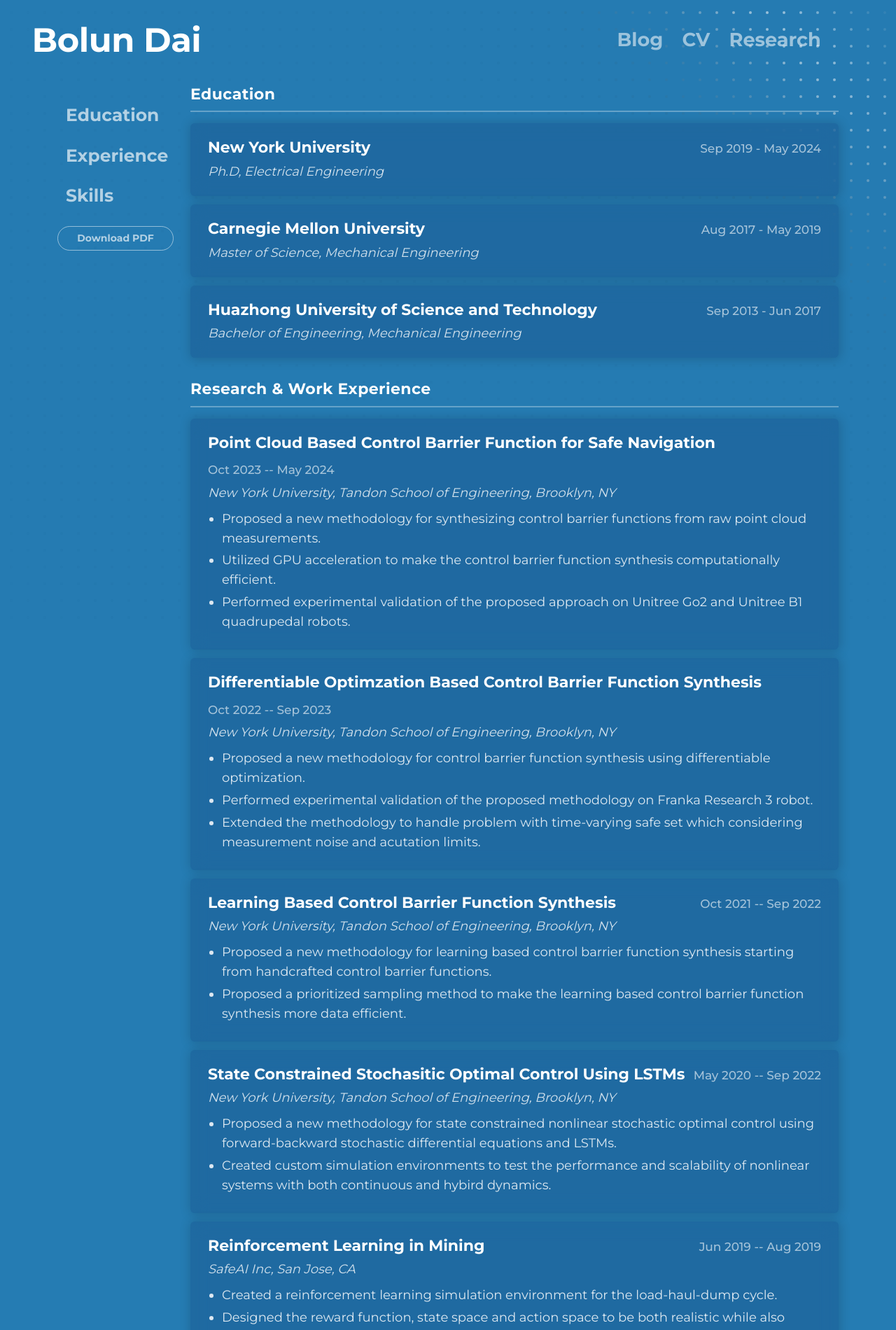
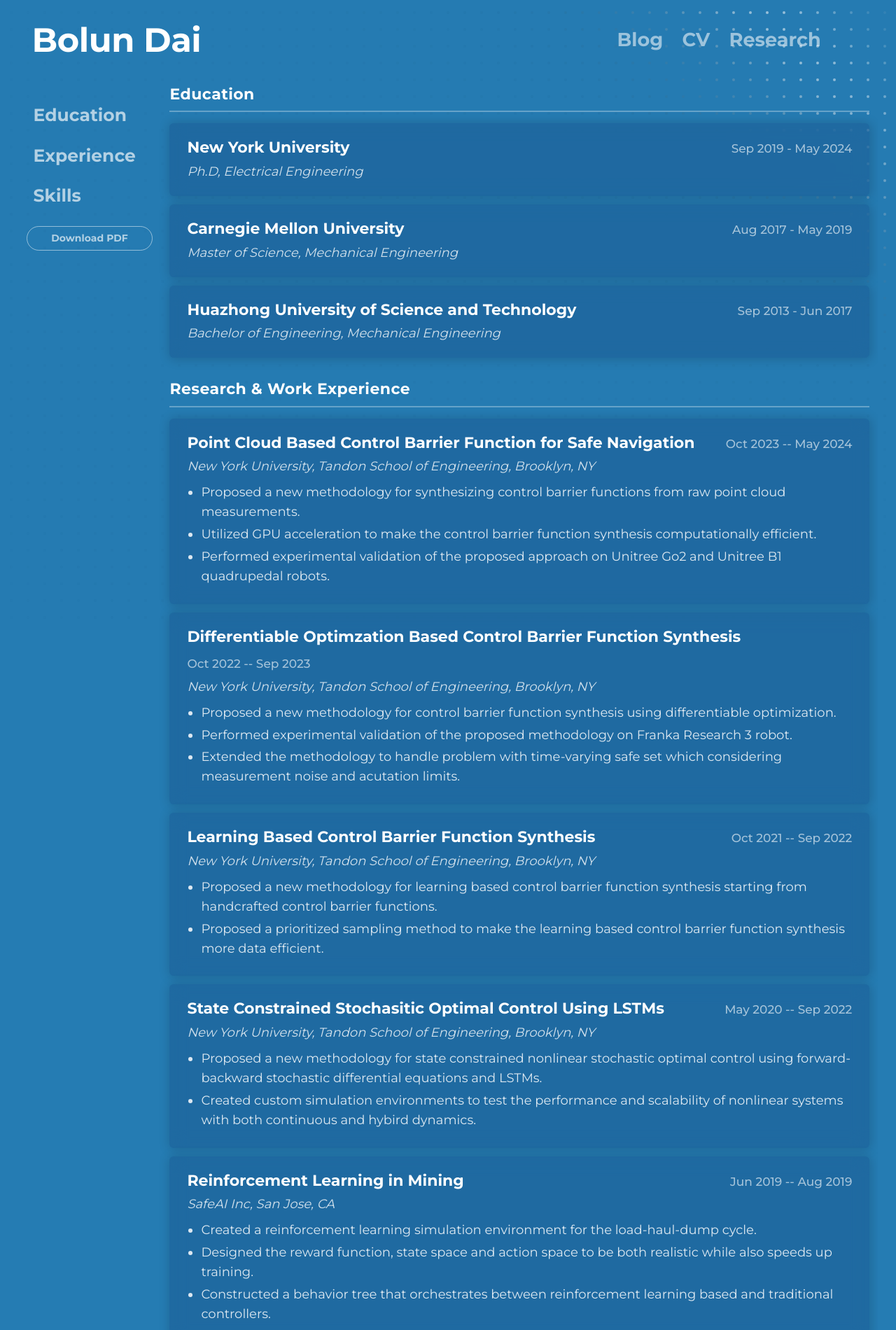
Before and after one commit to BolunDai0216/BolunDai0216.github.io, a Jekyll site: the page built from cv.html, in a window 1280 px wide. Shown: the top 1900 px of the page at 70% size. Built offline with Jekyll 4.4.1, drawn with Linux system fonts in a browser that asks for light colours.

Commit message:
updated cv sidebar

```diff
--- a/_sass/cv.scss
+++ b/_sass/cv.scss
@@ -23,7 +23,7 @@
     font-size: 25px;
     font-weight: 600;
     text-decoration: none;
-    padding: 8px 12px;
+    padding: 8px 10px;
     border-radius: 8px;
     transition: color 0.2s ease, background-color 0.2s ease;
 }
--- a/cv.html
+++ b/cv.html
@@ -3,7 +3,7 @@
 page-type: cv
 ---
 
-<div class="container cv-block">
+<div class="container-fluid cv-block">
     <div class="row">
         <div class="d-none d-xl-block col-xl-2">
             <nav id="side-list" class="cv-sidebar sticky-top">
```
